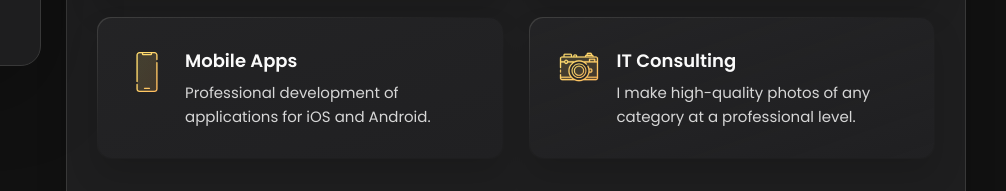
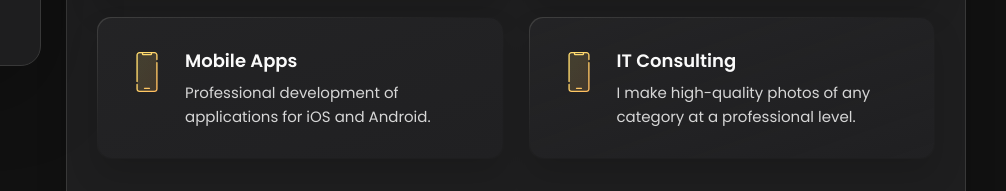
Before and after one commit to kiran355/portfolio, a website: page index.html in a window 1280 px wide. Shown: the part 587-778 px from the top of the page, 274-1280 px from the left. Drawn offline with nearby package versions, Linux system fonts and the light colour scheme.

Commit message:
Update index.html

```diff
--- a/index.html
+++ b/index.html
@@ -233,7 +233,7 @@
             <li class="service-item">
 
               <div class="service-icon-box">
-                <img src="./assets/images/icon-photo.svg" alt="camera icon" width="40">
+                <img src="./assets/images/icon-app.svg" alt="camera icon" width="40">
               </div>
 
               <div class="service-content-box">
```
